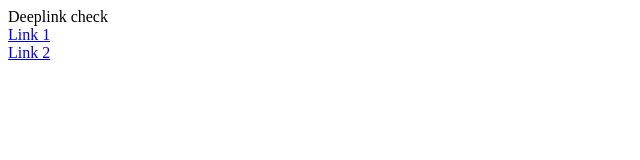
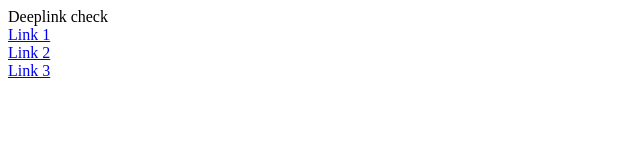
Before and after one commit to smkher/smkher.github.io, a plain HTML site: page index.html in a window 1280 px wide. Shown: the full height of the page, 0-640 px from the left. Drawn offline with Linux system fonts and the light colour scheme.

Commit message:
indendation

```diff
--- a/index.html
+++ b/index.html
@@ -7,3 +7,10 @@ Deeplink check
 <br>
 
 <a href="https://amazon.in/minitv/detail?page=comedy&mtv_pt=external&refMarker=avod_ex_and_mshp_se_gen_br_ho">Link 2 </a>
+
+
+
+<br>
+
+
+<a href="https://www.google.com/aclk?sa=l&ai=DChcSEwiQxMbHrP7wAhXKbioKHUdLD5sYABAAGgJ0bQ&ae=2&sig=AOD64_2f_iNyab_eJavqf_NlztG7CpIdTA&q&adurl&ved=2ahUKEwjDobnHrP7wAhXVb30KHTcdAzwQ0Qx6BAgDEAE">Link 3</a>
```
